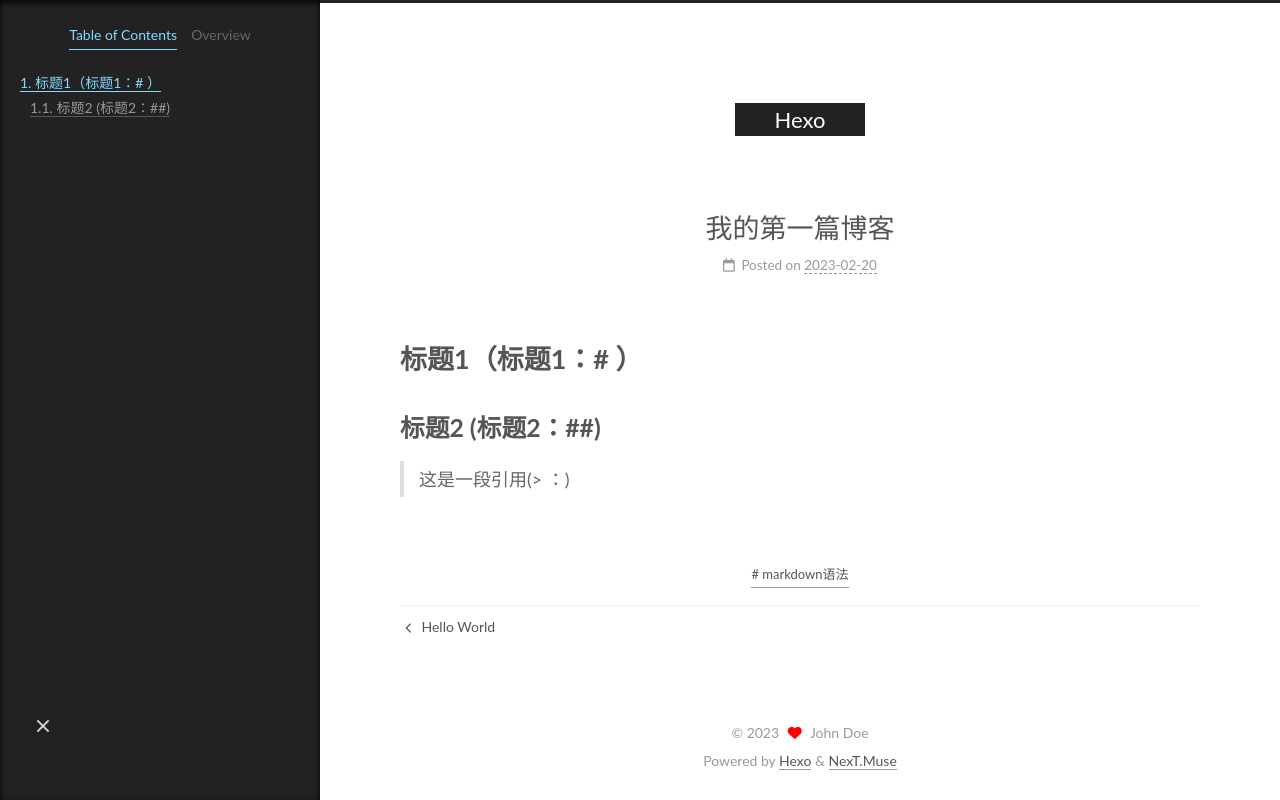
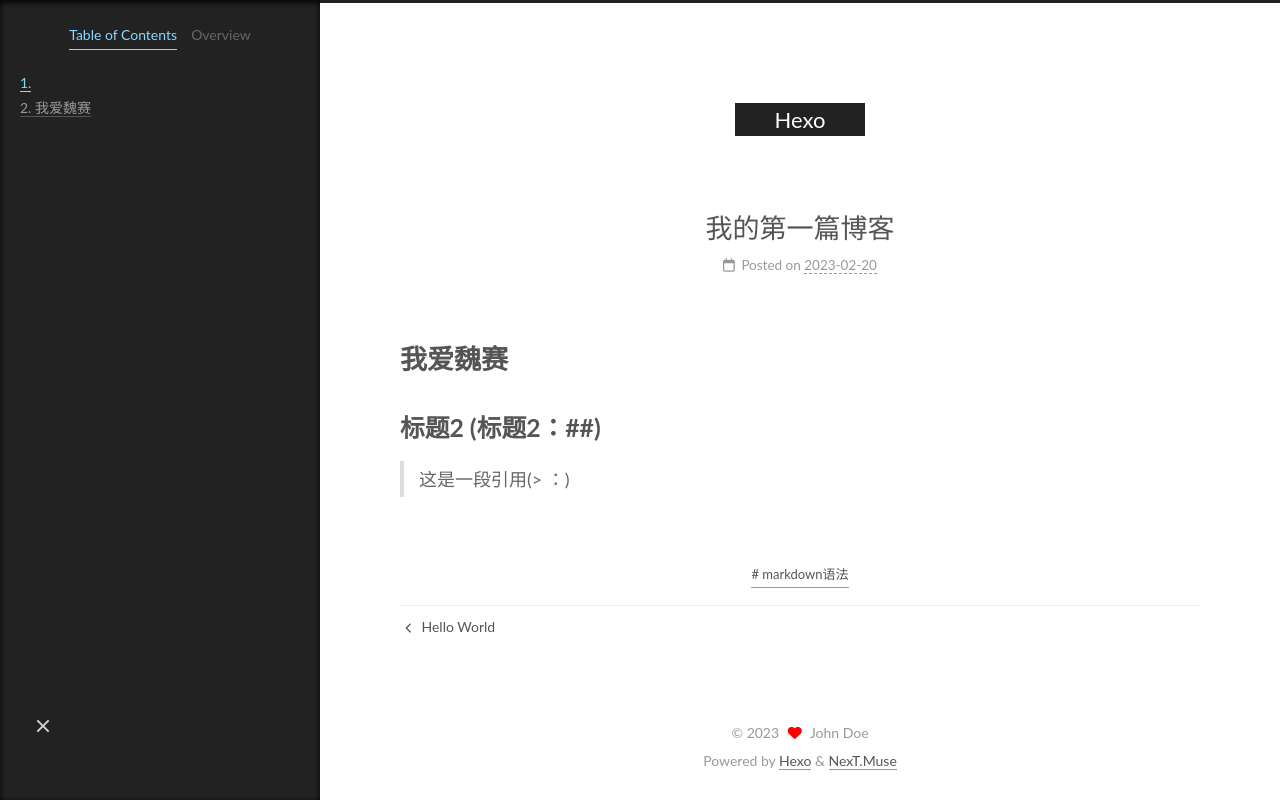
Before and after one commit to wutong-good/wutong-good.github.io, a plain HTML site: page 2023/02/20/我的第一篇博客/index.html in a window 1280 px wide. Drawn offline with nearby package versions, Linux system fonts and the light colour scheme.

Commit message:
Site updated: 2023-02-20 22:06:11

```diff
--- a/2023/02/20/我的第一篇博客/index.html
+++ b/2023/02/20/我的第一篇博客/index.html
@@ -19,15 +19,15 @@
 
 <script class="next-config" data-name="main" type="application/json">{"hostname":"example.com","root":"/","images":"/images","scheme":"Muse","darkmode":false,"version":"8.14.2","exturl":false,"sidebar":{"position":"left","display":"post","padding":18,"offset":12},"copycode":{"enable":false,"style":null},"bookmark":{"enable":false,"color":"#222","save":"auto"},"mediumzoom":false,"lazyload":false,"pangu":false,"comments":{"style":"tabs","active":null,"storage":true,"lazyload":false,"nav":null},"stickytabs":false,"motion":{"enable":true,"async":false,"transition":{"menu_item":"fadeInDown","post_block":"fadeIn","post_header":"fadeInDown","post_body":"fadeInDown","coll_header":"fadeInLeft","sidebar":"fadeInUp"}},"prism":false,"i18n":{"placeholder":"Searching...","empty":"We didn't find any results for the search: ${query}","hits_time":"${hits} results found in ${time} ms","hits":"${hits} results found"}}</script><script src="/js/config.js"></script>
 
-    <meta name="description" content="标题1（标题1：# ）标题2 (标题2：##) 这是一段引用(&gt; ：)">
+    <meta name="description" content="我爱魏赛标题2 (标题2：##) 这是一段引用(&gt; ：)">
 <meta property="og:type" content="article">
 <meta property="og:title" content="我的第一篇博客">
 <meta property="og:url" content="http://example.com/2023/02/20/%E6%88%91%E7%9A%84%E7%AC%AC%E4%B8%80%E7%AF%87%E5%8D%9A%E5%AE%A2/index.html">
 <meta property="og:site_name" content="Hexo">
-<meta property="og:description" content="标题1（标题1：# ）标题2 (标题2：##) 这是一段引用(&gt; ：)">
+<meta property="og:description" content="我爱魏赛标题2 (标题2：##) 这是一段引用(&gt; ：)">
 <meta property="og:locale" content="en_US">
 <meta property="article:published_time" content="2023-02-20T13:22:29.000Z">
-<meta property="article:modified_time" content="2023-02-20T13:50:37.592Z">
+<meta property="article:modified_time" content="2023-02-20T14:05:43.784Z">
 <meta property="article:author" content="John Doe">
 <meta property="article:tag" content="markdown语法">
 <meta name="twitter:card" content="summary">
@@ -105,7 +105,7 @@
       <div class="sidebar-panel-container">
         <!--noindex-->
         <div class="post-toc-wrap sidebar-panel">
-            <div class="post-toc animated"><ol class="nav"><li class="nav-item nav-level-1"><a class="nav-link" href="#%E6%A0%87%E9%A2%981%EF%BC%88%E6%A0%87%E9%A2%981%EF%BC%9A-%EF%BC%89"><span class="nav-number">1.</span> <span class="nav-text">标题1（标题1：# ）</span></a><ol class="nav-child"><li class="nav-item nav-level-2"><a class="nav-link" href="#%E6%A0%87%E9%A2%982-%E6%A0%87%E9%A2%982%EF%BC%9A"><span class="nav-number">1.1.</span> <span class="nav-text">标题2 (标题2：##)</span></a></li></ol></li></ol></div>
+            <div class="post-toc animated"><ol class="nav"><li class="nav-item nav-level-1"><a class="nav-link"><span class="nav-number">1.</span> <span class="nav-text"></span></a></li><li class="nav-item nav-level-1"><a class="nav-link" href="#%E6%88%91%E7%88%B1%E9%AD%8F%E8%B5%9B"><span class="nav-number">2.</span> <span class="nav-text">我爱魏赛</span></a><ol class="nav-child"><li class="nav-item nav-level-2"><a class="nav-link" href="#%E6%A0%87%E9%A2%982-%E6%A0%87%E9%A2%982%EF%BC%9A"><span class="nav-number">2.1.</span> <span class="nav-text">标题2 (标题2：##)</span></a></li></ol></li></ol></div>
         </div>
         <!--/noindex-->
 
@@ -180,7 +180,7 @@
       <span class="post-meta-item-text">Posted on</span>
 
 
-      <time title="Created: 2023-02-20 21:22:29 / Modified: 21:50:37" itemprop="dateCreated datePublished" datetime="2023-02-20T21:22:29+08:00">2023-02-20</time>
+      <time title="Created: 2023-02-20 21:22:29 / Modified: 22:05:43" itemprop="dateCreated datePublished" datetime="2023-02-20T21:22:29+08:00">2023-02-20</time>
     </span>
 
 
@@ -193,7 +193,7 @@
 
 
     <div class="post-body" itemprop="articleBody">
-        <h1 id="标题1（标题1：-）"><a href="#标题1（标题1：-）" class="headerlink" title="标题1（标题1：# ）"></a>标题1（标题1：# ）</h1><h2 id="标题2-标题2："><a href="#标题2-标题2：" class="headerlink" title="标题2 (标题2：##)"></a>标题2 (标题2：##)</h2><blockquote>
+        <h1 id=""><a href="#" class="headerlink" title=""></a></h1><h1 id="我爱魏赛"><a href="#我爱魏赛" class="headerlink" title="我爱魏赛"></a>我爱魏赛</h1><h2 id="标题2-标题2："><a href="#标题2-标题2：" class="headerlink" title="标题2 (标题2：##)"></a>标题2 (标题2：##)</h2><blockquote>
 <p>这是一段引用(&gt; ：)</p>
 </blockquote>
 
```
Also changed, not shown: index.html (+2 -2 lines).
